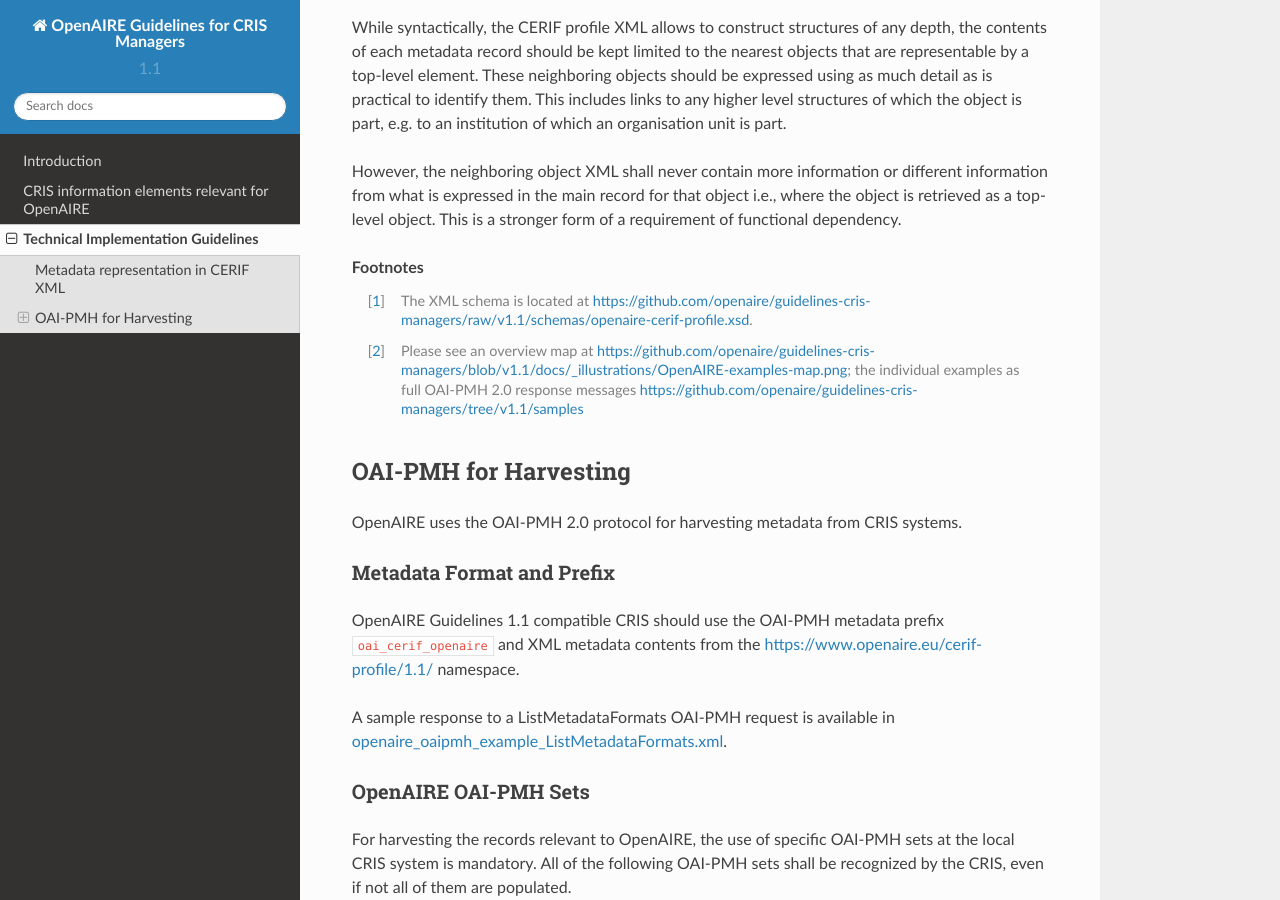
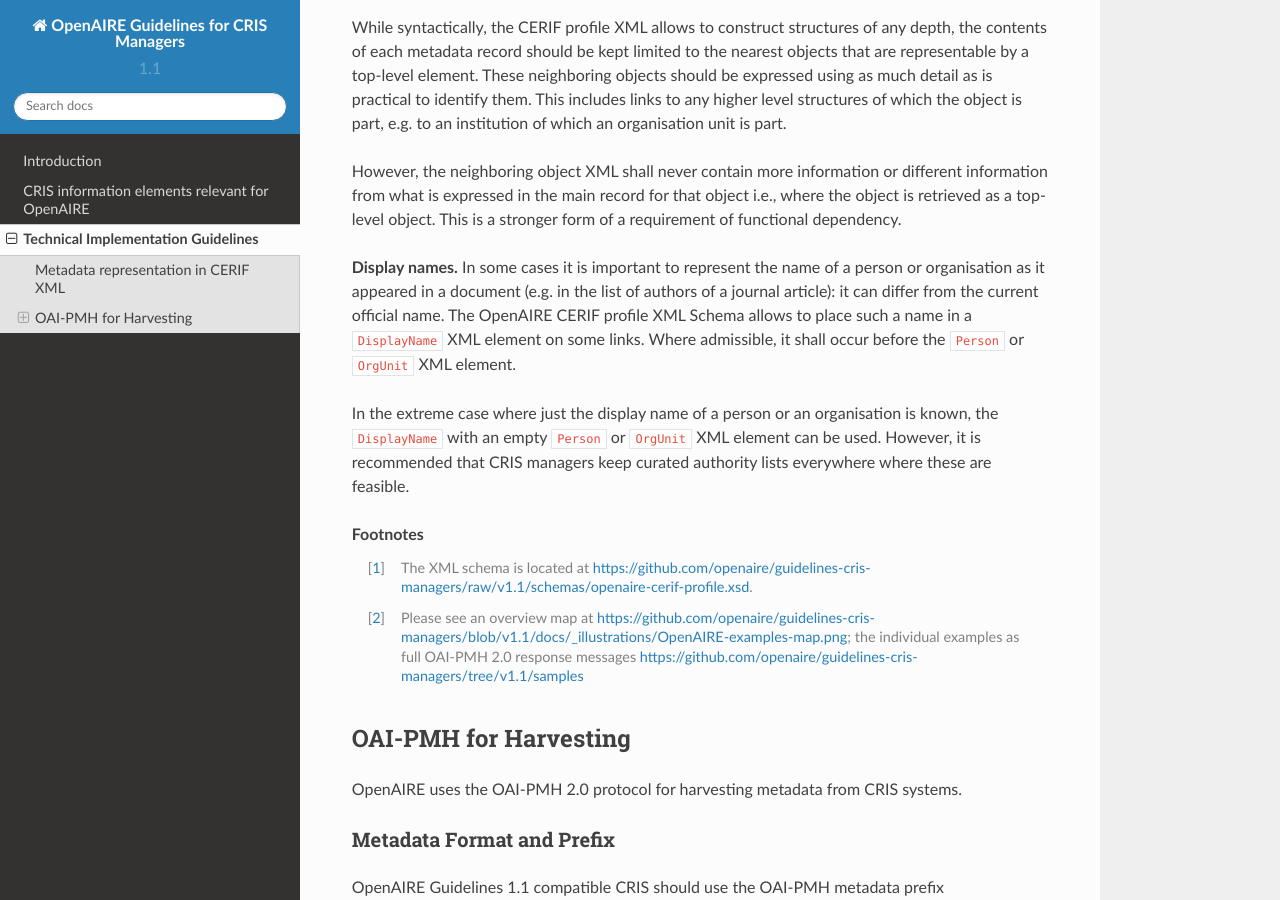
Before and after one commit to openaire/guidelines-cris-managers, a Sphinx documentation site: the page built from docs/implementation.rst, in a window 1280 px wide and 900 px high, scrolled down 563 px. Built offline with Sphinx 7.4.7 and the Read the Docs theme 2.0.0, drawn with Linux system fonts in a browser that asks for light colours.

Commit message:
DisplayName XML elements description and examples (#52)

```diff
--- a/docs/implementation.rst
+++ b/docs/implementation.rst
@@ -24,6 +24,16 @@
 
 However, the neighboring object XML shall never contain more information or different information from what is expressed in the main record for that object
 i.e., where the object is retrieved as a top-level object. This is a stronger form of a requirement of functional dependency.
+
+**Display names.**
+In some cases it is important to represent the name of a person or organisation as it appeared in a document (e.g. in the list of authors of a journal article):
+it can differ from the current official name.
+The OpenAIRE CERIF profile XML Schema allows to place such a name in a ``DisplayName`` XML element on some links.
+Where admissible, it shall occur before the ``Person`` or ``OrgUnit`` XML element.
+
+In the extreme case where just the display name of a person or an organisation is known,
+the ``DisplayName`` with an empty ``Person`` or ``OrgUnit`` XML element can be used.
+However, it is recommended that CRIS managers keep curated authority lists everywhere where these are feasible.
 
 .. rubric:: Footnotes
 
```
Also changed, not shown: 2 other files.
